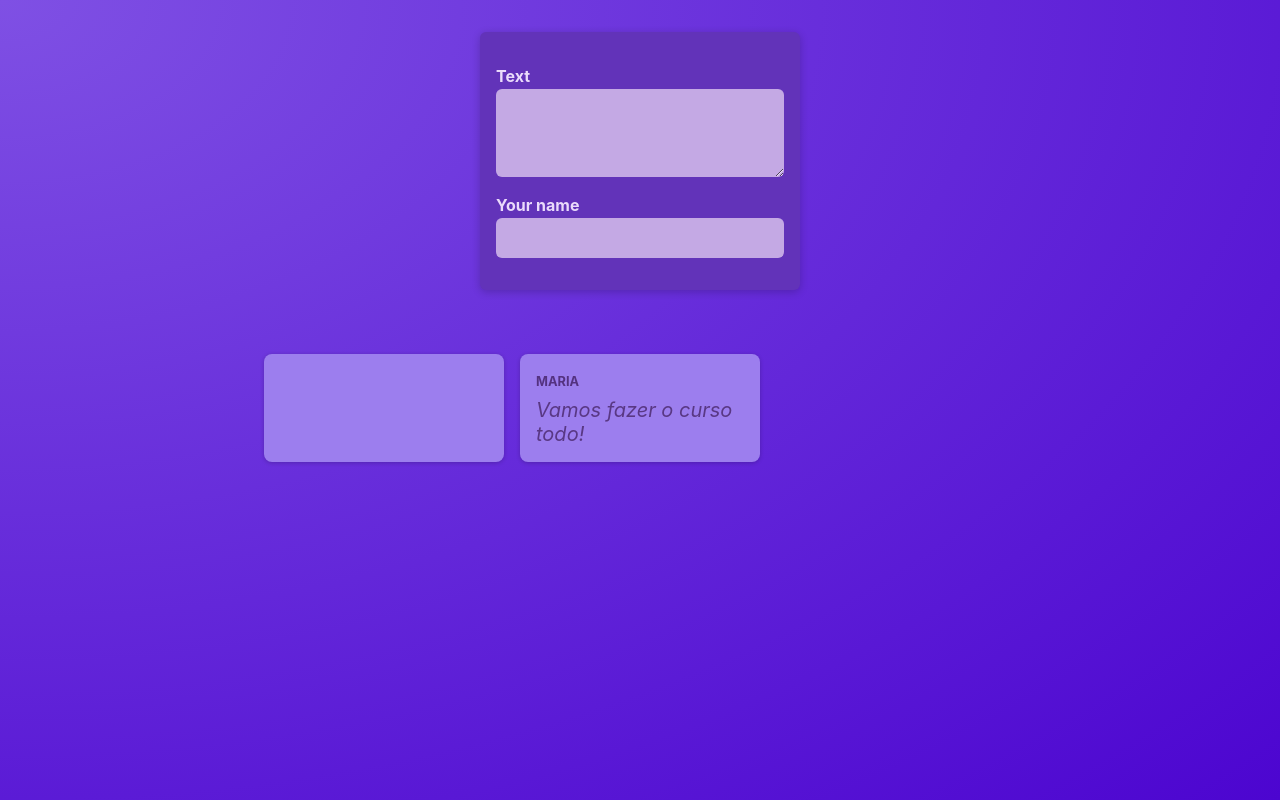
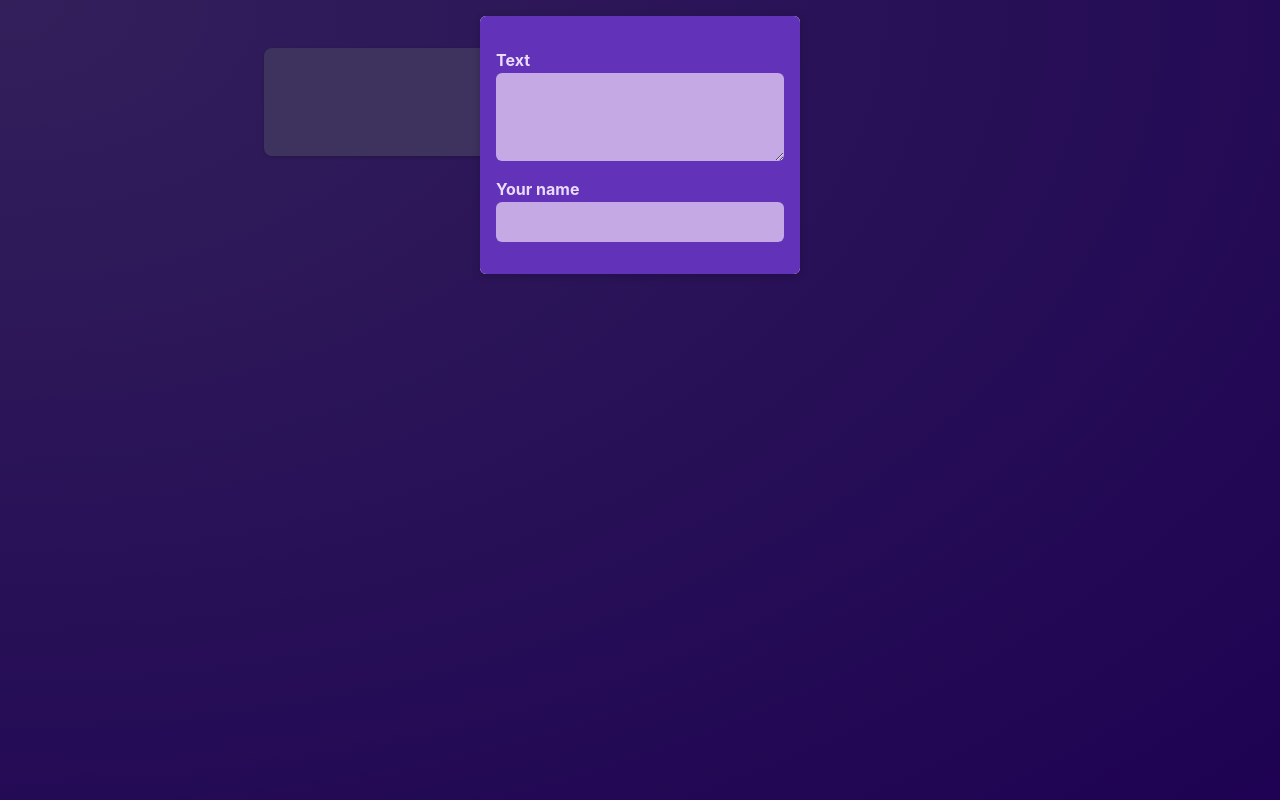
Before and after one commit to Zeduh/React-Poster-Web-Project, a React (Vite) app in the folder starting-project/: page / in a window 1280 px wide. Built offline with nearby package versions, Linux system fonts and the light colour scheme.

Commit message:
The Special "children" Prop

```diff
--- /dev/null
+++ b/starting-project/src/components/Modal.jsx
@@ -0,0 +1,14 @@
+import classes from './Modal.module.css'
+
+function Modal ({ children }) {
+    return (
+        <>
+            <div className={classes.backdrop} />
+            <dialog open className={classes.modal}>
+                {children}
+            </dialog>
+        </>
+    )
+}
+
+export default Modal
--- /dev/null
+++ b/starting-project/src/components/Modal.module.css
@@ -0,0 +1,18 @@
+.backdrop {
+    position: fixed;
+    top: 0;
+    left: 0;
+    width: 100%;
+    height: 100vh;
+    background-color: rgba(0, 0, 0, 0.6);
+    z-index: 1;
+}
+
+.modal {
+    border: none;
+    border-radius: 6px;
+    box-shadow: 0 2px 8px rgba(0, 0, 0, 0.2);
+    padding: 0;
+    overflow: hidden;
+    z-index: 1;
+}
--- a/starting-project/src/components/NewPost.module.css
+++ b/starting-project/src/components/NewPost.module.css
@@ -2,9 +2,6 @@
     background-color: #6233b9;
     padding: 1rem;
     width: 20rem;
-    margin: 2rem auto;
-    border-radius: 6px;
-    box-shadow: 0 2px 8px rgba(0, 0, 0, 0.2);
   }
 
   .form label {
--- a/starting-project/src/components/Post.jsx
+++ b/starting-project/src/components/Post.jsx
@@ -1,10 +1,10 @@
 import classes from './Post.module.css'
 
-function Post(props) {
+function Post({ author, body }) {
     return (
         <div className={classes.post} >
-            <p className={classes.author} >{props.author}</p>
-            <p className={classes.text}>{props.body}</p>
+            <p className={classes.author} >{author}</p>
+            <p className={classes.text}>{body}</p>
         </div>
     );
 }
--- a/starting-project/src/components/PostsList.jsx
+++ b/starting-project/src/components/PostsList.jsx
@@ -2,6 +2,7 @@
 
 import Post from './Post';
 import NewPost from './NewPost';
+import Modal from './Modal'
 import classes from './PostsList.module.css';
 
 function PostsList(){
@@ -18,7 +19,9 @@
 
     return (
         <>
-            <NewPost onBodyChange={bodyChangeHandler} onAuthorChange={authorChangeHandler} />
+            <Modal>
+                <NewPost onBodyChange={bodyChangeHandler} onAuthorChange={authorChangeHandler} />
+            </Modal>
             <ul className={classes.posts}>
                 <Post author={enteredAuthor} body={enteredBody} />
                 <Post author="Maria" body="Vamos fazer o curso todo!"/>
```
